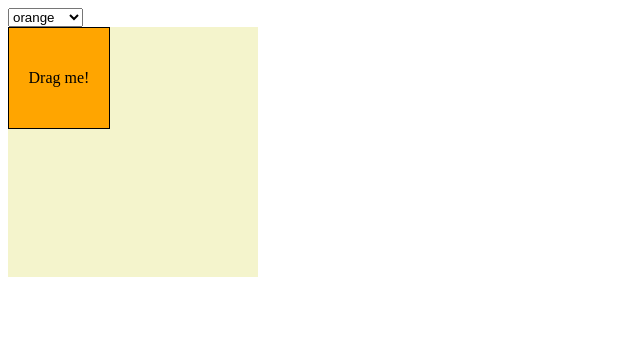
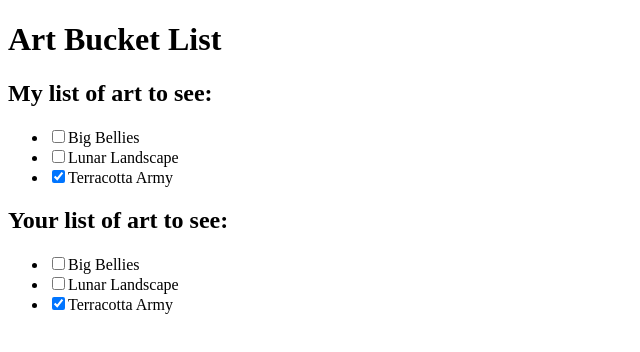
Before and after one commit to ndejoma/react-18-with-yarn, a React (Create React App) app: page / in a window 1280 px wide. Shown: the top 352 px of the page, without its empty margins (0-640 px from the left). Built offline with nearby package versions, Linux system fonts and the light colour scheme.

Commit message:
UPdating arrays

```diff
--- a/src/App.js
+++ b/src/App.js
@@ -3,6 +3,7 @@
 import React, { useState } from 'react';
 import { useImmer } from 'use-immer';
 import Canvas from './Canvas';
+import List from './Array';
 
 // const App = () => {
 // 	const [person, setPerson] = useImmer({
@@ -160,8 +161,11 @@
 /***Challenge 2 */
 const App = () => {
 	return (
-		<Canvas />
-	)
+		<>
+			{/* <Canvas /> */}
+			<List />
+		</>
+	);
 };
 
 export default App;
--- /dev/null
+++ b/src/Array.js
@@ -0,0 +1,190 @@
+/** @format */
+
+// import { useState } from 'react';
+// import { useImmer } from 'use-immer';
+
+// let nextId = 3;
+// const initialList = [
+// 	{ id: 0, title: 'Big Bellies', seen: false },
+// 	{ id: 1, title: 'Lunar Landscape', seen: false },
+// 	{ id: 2, title: 'Terracotta Army', seen: true }
+// ];
+
+// export default function List() {
+// 	const [myList, updateMyList] = useImmer(initialList);
+// 	const [yourArtworks, updateYourList] = useImmer(initialList);
+
+// 	function handleToggleMyList(id, nextSeen) {
+// 		updateMyList(draft => {
+// 			const artwork = draft.find(a => a.id === id);
+// 			artwork.seen = nextSeen;
+// 		});
+// 	}
+
+// 	function handleToggleYourList(artworkId, nextSeen) {
+// 		updateYourList(draft => {
+// 			const artwork = draft.find(a => a.id === artworkId);
+// 			artwork.seen = nextSeen;
+// 		});
+// 	}
+
+// 	return (
+// 		<>
+// 			<h1>Art Bucket List</h1>
+// 			<h2>My list of art to see:</h2>
+// 			<ItemList artworks={myList} onToggle={handleToggleMyList} />
+// 			<h2>Your list of art to see:</h2>
+// 			<ItemList artworks={yourArtworks} onToggle={handleToggleYourList} />
+// 		</>
+// 	);
+// }
+
+// function ItemList({ artworks, onToggle }) {
+// 	return (
+// 		<ul>
+// 			{artworks.map(artwork => (
+// 				<li key={artwork.id}>
+// 					<label>
+// 						<input
+// 							type='checkbox'
+// 							checked={artwork.seen}
+// 							onChange={e => {
+// 								onToggle(artwork.id, e.target.checked);
+// 							}}
+// 						/>
+// 						{artwork.title}
+// 					</label>
+// 				</li>
+// 			))}
+// 		</ul>
+// 	);
+// }
+
+// import { useState } from 'react';
+import { useImmer } from 'use-immer';
+
+const initialList = [
+	{ id: 0, title: 'Big Bellies', seen: false },
+	{ id: 1, title: 'Lunar Landscape', seen: false },
+	{ id: 2, title: 'Terracotta Army', seen: true }
+];
+
+export default function BucketList() {
+	const [myList, setMyList] = useImmer(initialList);
+	const [yourList, setYourList] = useImmer(initialList);
+
+	function handleToggleMyList(artworkId, nextSeen) {
+		setMyList(draft => {
+            const artwork = draft.find( artwork => artwork.id === artworkId)
+			artwork.seen = nextSeen;
+		});
+	}
+
+	function handleToggleYourList(artworkId, nextSeen) {
+        setYourList( draft => {
+            const artwork = draft.find( artwork => artwork.id === artworkId )
+            artwork.seen = nextSeen;
+        });
+	}
+
+	return (
+		<>
+			<h1>Art Bucket List</h1>
+			<h2>My list of art to see:</h2>
+			<ItemList artworks={myList} onToggle={handleToggleMyList} />
+			<h2>Your list of art to see:</h2>
+			<ItemList artworks={yourList} onToggle={handleToggleYourList} />
+		</>
+	);
+}
+
+function ItemList({ artworks, onToggle }) {
+	return (
+		<ul>
+			{artworks.map(artwork => (
+				<li key={artwork.id}>
+					<label>
+						<input
+							type='checkbox'
+							checked={artwork.seen}
+							onChange={e => {
+								onToggle(artwork.id, e.target.checked);
+							}}
+						/>
+						{artwork.title}
+					</label>
+				</li>
+			))}
+		</ul>
+	);
+}
+
+// let initialArtists = [
+// 	{ id: 0, name: 'Marta Colvin Andrade' },
+// 	{ id: 1, name: 'Lamidi Olonade Fakeye' },
+// 	{ id: 2, name: 'Louise Nevelson' }
+// ];
+
+// export default function List() {
+// 	const [artists, setArtists] = useState(initialArtists);
+
+// 	return (
+// 		<>
+// 			<h1>Inspiring sculptors:</h1>
+// 			{artists.length > 0 ? (
+// 				<ul>
+// 					{artists.map(artist => (
+// 						<li key={artist.id}>
+// 							{artist.name}{' '}
+// 							<button
+// 								onClick={() => {
+// 									setArtists(
+// 										artists.filter(a => a.id !== artist.id)
+// 									);
+// 								}}>
+// 								Delete
+// 							</button>
+// 						</li>
+// 					))}
+// 				</ul>
+// 			) : (
+// 				<div>
+// 					<h4>There are no array items to show</h4>
+// 				</div>
+// 			)}
+// 		</>
+// 	);
+// }
+
+// let nextId = 0;
+
+// export default function List() {
+// 	const [name, setName] = useState('');
+// 	const [artists, setArtists] = useState([]);
+
+// 	return (
+// 		<>
+// 			<h1>Inspiring sculptors:</h1>
+// 			<input value={name} onChange={e => setName(e.target.value)} />
+// 			<button
+// 				onClick={() => {
+// 					console.log(nextId, 'name');
+// 					setArtists([
+// 						{
+// 							id: ++nextId,
+// 							name
+// 						},
+// 						...artists
+// 					]);
+// 					setName('');
+// 				}}>
+// 				Add
+// 			</button>
+// 			<ul>
+// 				{artists.map(artist => (
+// 					<li key={artist.id}>{artist.name}</li>
+// 				))}
+// 			</ul>
+// 		</>
+// 	);
+// }
```
